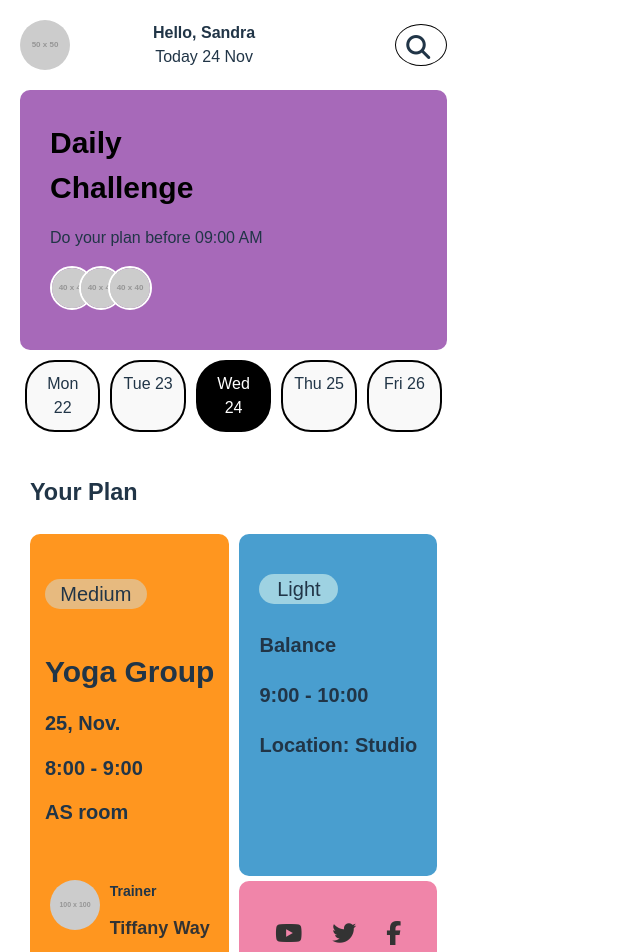
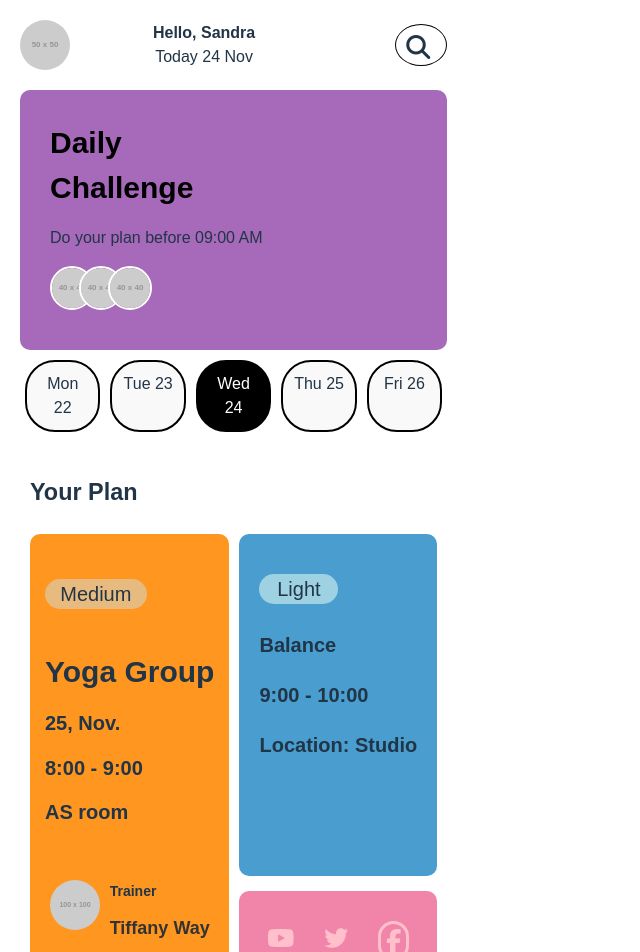
Before and after one commit to ProgrammerDavid1234/habittracker, a React (Vite) app: page / in a window 1280 px wide. Shown: the top 952 px of the page, without its empty margins (0-640 px from the left). Built offline with nearby package versions, Linux system fonts and the light colour scheme.

Commit message:
Your commit message here

```diff
--- a/src/App.css
+++ b/src/App.css
@@ -130,7 +130,7 @@
 .the-card{
   display: flex;
   flex-direction: column;
-  gap: 5px;
+  gap: 15px;
 }
 .cards {
   display: flex;
@@ -138,7 +138,7 @@
 }
 .card2{
   background-color: #f085a9;
-  padding: 15px;
+  padding: 10px;
   border-radius: 10px;
   height: 15%;
 }
@@ -147,7 +147,10 @@
   background-color: #499ecf;
   padding: 20px;
   border-radius: 10px;
-  height: 70%;
+  height: 50%;
+
+
+
 
 }
 .card h4 {
--- a/src/App.jsx
+++ b/src/App.jsx
@@ -100,18 +100,25 @@ const App = () => {
 
             {/* New Card Under Balance */}
             <div className="card2 new-card">
-              <div class="social-icons">
+              <div className="border-layer">
+                <div className="social-icons">
                   <a href="https://www.youtube.com" target="_blank">
-                  <i class="fab fa-youtube"></i>
+                    <i style={{ color: 'pink' }} className="fab fa-youtube"></i>
                   </a>
                   <a href="https://twitter.com" target="_blank">
-                  <i class="fab fa-twitter"></i>
+                    <i style={{ color: 'pink' }} className="fab fa-twitter"></i>
                   </a>
                   <a href="https://www.facebook.com" target="_blank">
-                  <i class="fab fa-facebook-f"></i>
+                    <i style={{
+                      color: 'pink',
+                      border: '3px solid pink',
+                      borderRadius: '60px',
+padding: '5px',     }} className="fab fa-facebook-f"></i>
                   </a>
                 </div>
               </div>
+            </div>
+
           </div>
 
         </div>
```
Lines whose indentation alone changed are shown as unchanged.
